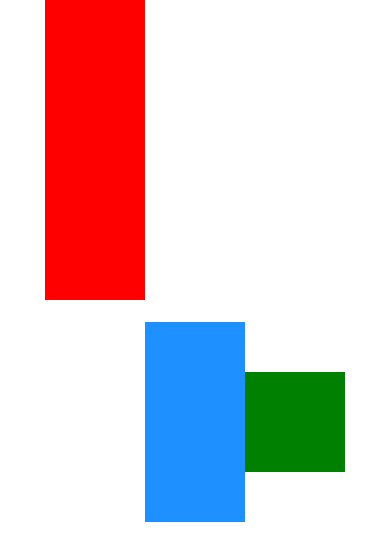
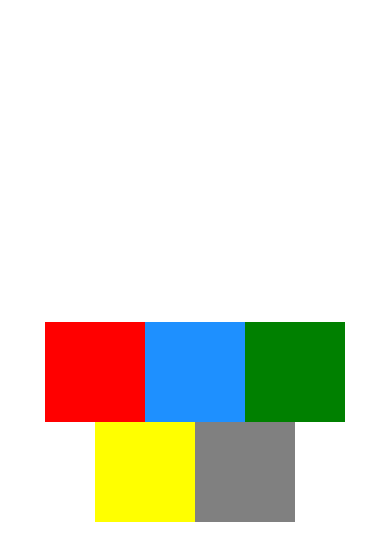
Before and after one commit to LukeConnors/DateActually, a React Native app: screen / in a window 390 px wide. Shown: the top 560 px of the page. Built offline with nearby package versions, Linux system fonts and the light colour scheme.

Commit message:
more css

```diff
--- a/App.js
+++ b/App.js
@@ -20,19 +20,20 @@ export default function App() {
     flex: 1,
     flexDirection: "row",
     justifyContent: "center",
-    alignItems: "center",
+    alignItems: "center", // determines alignment of items in each line.
+    alignContent: "center", //used for total content within view (only affects content with wrapping)
+    flexWrap: "wrap"
   }}>
  <View style={{
   backgroundColor: "red",
   width: 100,
-  height: 300,
-  alignSelf: "flex-start"
+  height: 100,
  }}>
  </View>
 <View style={{
   backgroundColor: "dodgerblue",
   width: 100,
-  height: 200,
+  height: 100,
 }}>
 </View>
 <View style={{
@@ -41,6 +42,18 @@ export default function App() {
   height: 100,
 }}>
 </View>
+<View style={{
+  backgroundColor: "yellow",
+  width: 100,
+  height: 100,
+}}>
+</View>
+<View style={{
+  backgroundColor: "gray",
+  width: 100,
+  height: 100,
+}}>
+</View>
   </View>
  )
 };
```
